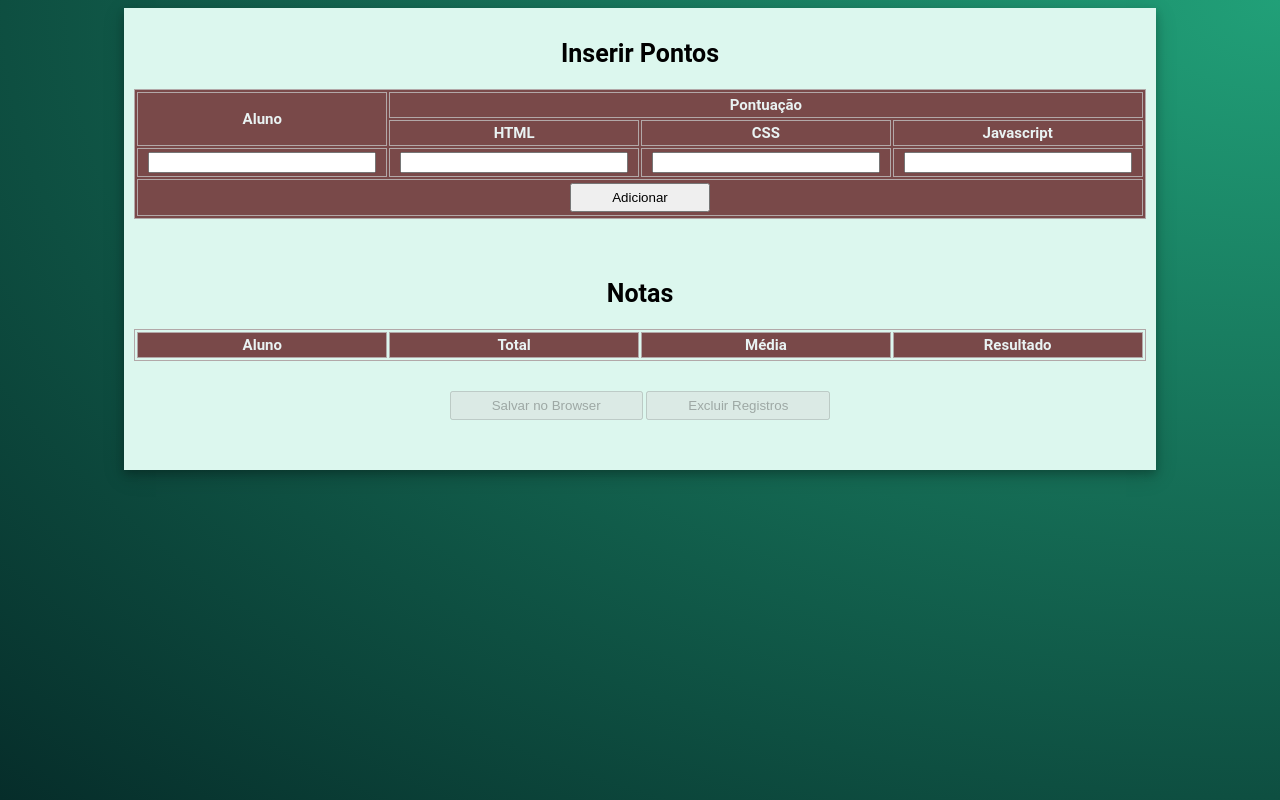
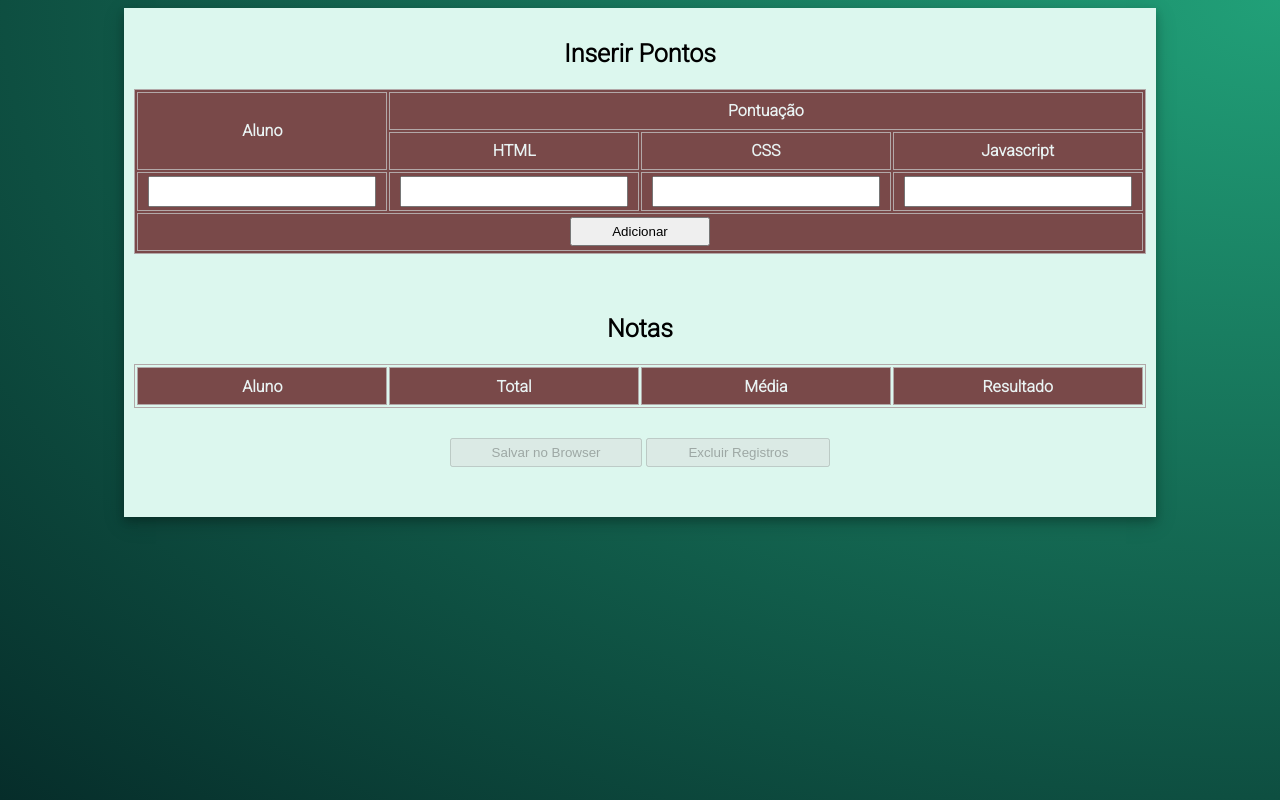
Before and after one commit to oluizeduardo/gradebook-js, a plain HTML site: page index.html in a window 1280 px wide. Drawn offline with Linux system fonts and the light colour scheme.

Commit message:
Updated font-family and font-size.

```diff
--- a/index.html
+++ b/index.html
@@ -8,6 +8,9 @@
     <title>Boletim JS</title>
 
     <link rel="stylesheet" type="text/css" href="style.css">
+    <link rel="preconnect" href="https://fonts.googleapis.com">
+<link rel="preconnect" href="https://fonts.gstatic.com" crossorigin>
+<link href="https://fonts.googleapis.com/css2?family=Roboto:wght@300&display=swap" rel="stylesheet">
 </head>
 
 <body>
--- a/style.css
+++ b/style.css
@@ -1,8 +1,8 @@
 html {
     background: radial-gradient(farthest-corner at right top,#21a078, #062d2a);
     height: 100%;
-    font-family: 'Roboto', cursive;
-    font-size: 15px;
+    font-family: 'Roboto', sans-serif;
+    font-size: 16px;
     box-sizing: border-box;
 }
 
@@ -55,6 +55,7 @@ td, th {
 	text-align: center;
     padding: 3px;
     font-weight: bold;
+    height: 30px;
 }
 
 .saved-row{
@@ -63,6 +64,7 @@ td, th {
 
 input{
     width: 220px;
+    height: 25px;
     text-align: center;
 }
 
```
